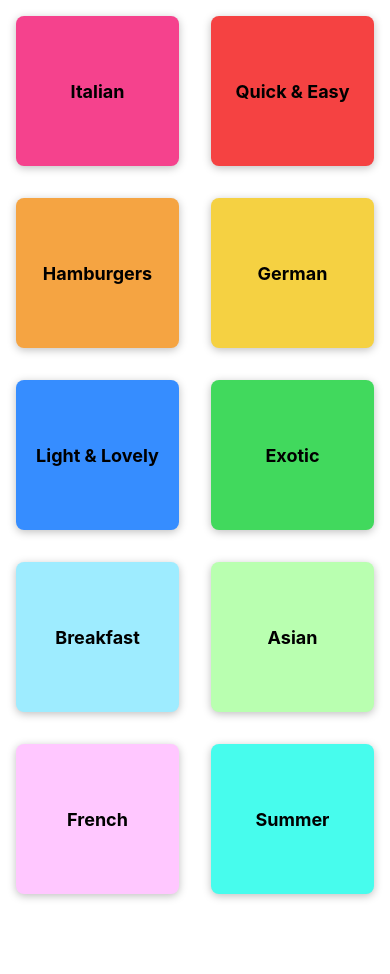
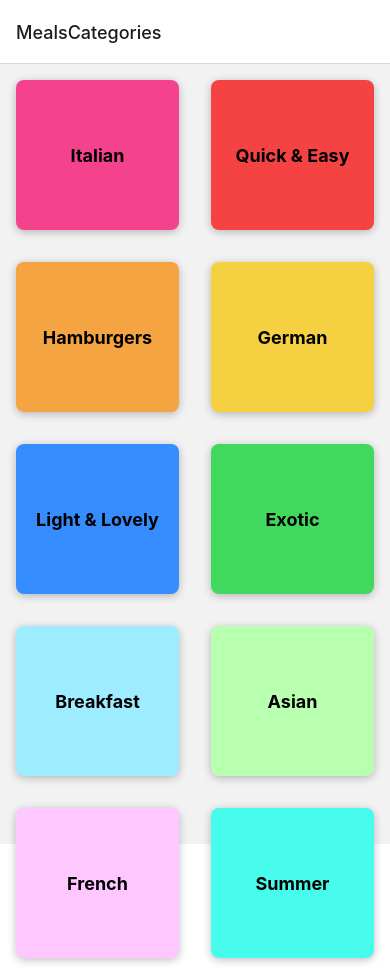
Before and after one commit to Sandile-Repos/react-native-udemy-course, a React Native app: screen / in a window 390 px wide. Before the commit the page ends 910 px from the top, so only its background shows below. Built offline with nearby package versions, Linux system fonts and the light colour scheme.

Commit message:
add react navigation

```diff
--- a/App.js
+++ b/App.js
@@ -1,12 +1,23 @@
 import { View, StyleSheet, Text } from "react-native";
+
+import { NavigationContainer } from "@react-navigation/native";
+
+import { createNativeStackNavigator } from "@react-navigation/native-stack";
+
+const Stack = createNativeStackNavigator();
+
 import { StatusBar } from "expo-status-bar";
 import CategoriesScreen from "./src/screens/CategoriesScreen";
 
 export default function App() {
   return (
     <>
-      <StatusBar style="light" />
-      <CategoriesScreen />
+      <StatusBar style="dark" />
+      <NavigationContainer>
+        <Stack.Navigator>
+          <Stack.Screen name="MealsCategories" component={CategoriesScreen} />
+        </Stack.Navigator>
+      </NavigationContainer>
     </>
   );
 }
```
Also changed, not shown: package.json (+8 -4 lines), 1 other file (tests, documents, lock files or other folders).
